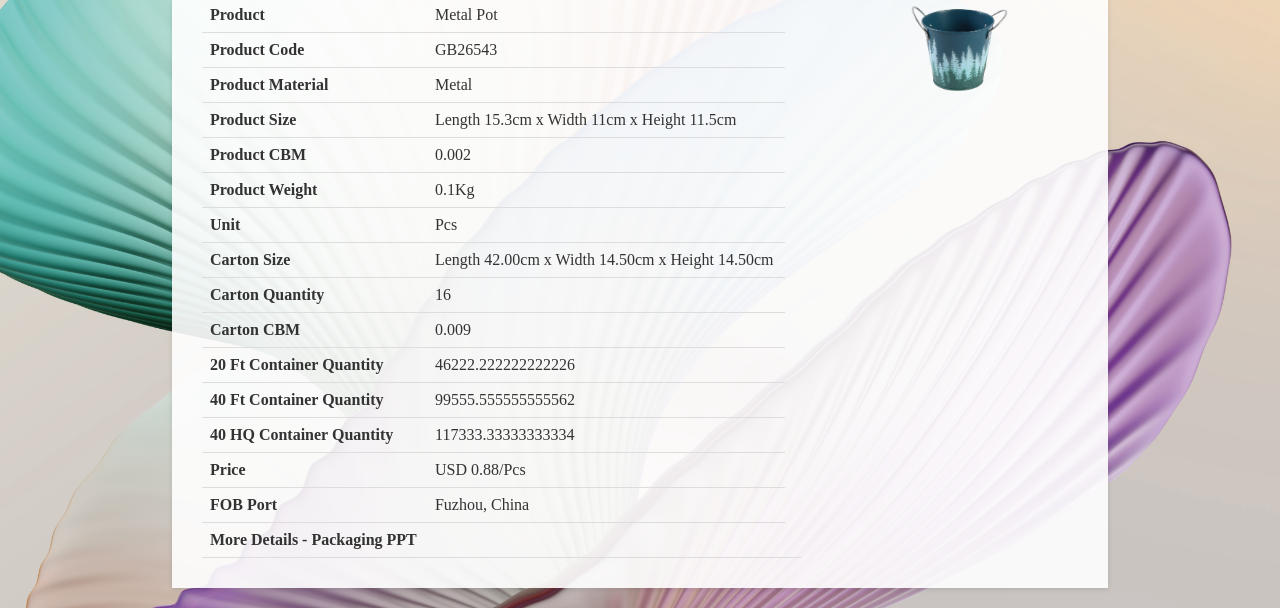
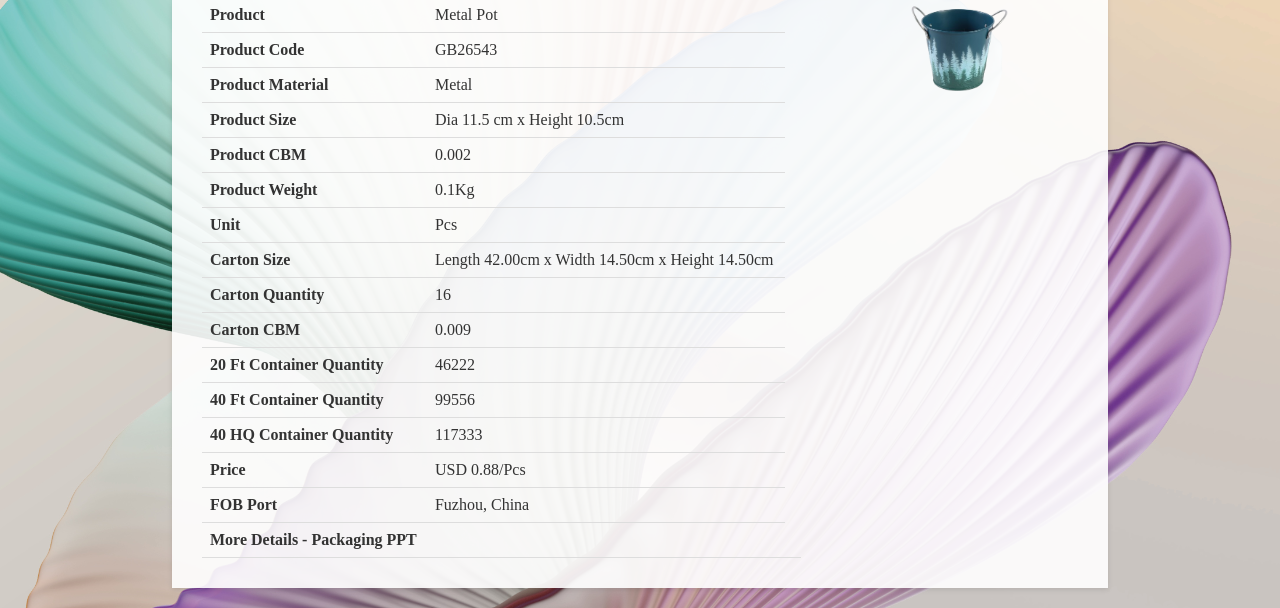
Before and after one commit to GBSLIT/GB26543, a plain HTML site: page index.html in a window 1280 px wide. Shown: the part 231-839 px from the top of the page. Drawn offline with Linux system fonts and the light colour scheme.

Commit message:
Update index.html

```diff
--- a/index.html
+++ b/index.html
@@ -149,7 +149,7 @@
                 </tr>
                 <tr>
                     <th>Product Size</th>
-                    <td>Length 15.3cm x Width 11cm x Height 11.5cm</td>
+                    <td>Dia 11.5 cm x Height 10.5cm</td>
                 </tr>
                 <tr>
                     <th>Product CBM</th>
@@ -177,15 +177,15 @@
                 </tr>
                 <tr>
                     <th>20 Ft Container Quantity</th>
-                    <td>46222.222222222226 </td>
+                    <td>46222 </td>
                 </tr>
                 <tr>
                     <th>40 Ft Container Quantity</th>
-                    <td>99555.555555555562 </td>
+                    <td>99556 </td>
                 </tr>
                 <tr>
                     <th>40 HQ Container Quantity</th>
-                    <td>117333.33333333334 </td>
+                    <td>117333 </td>
                  </tr>
                 <tr>
                     <th>Price</th>
```
